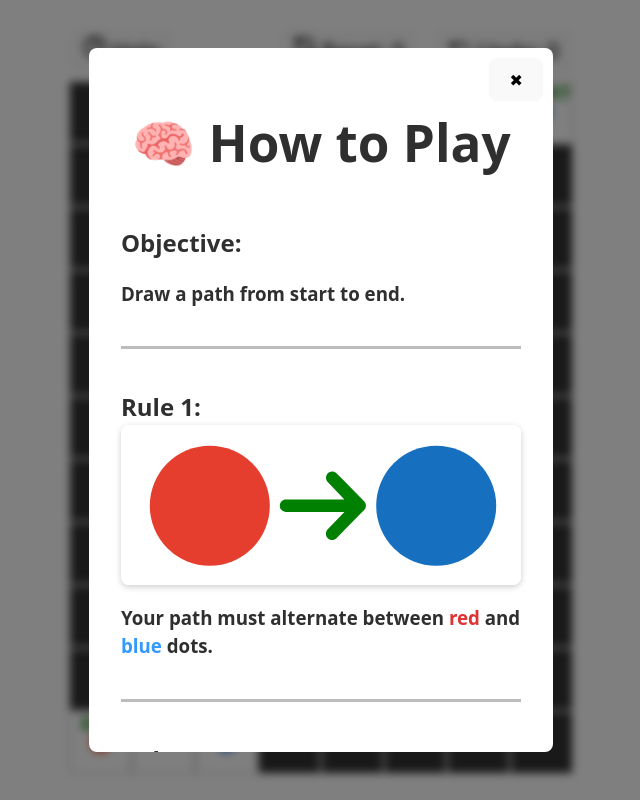
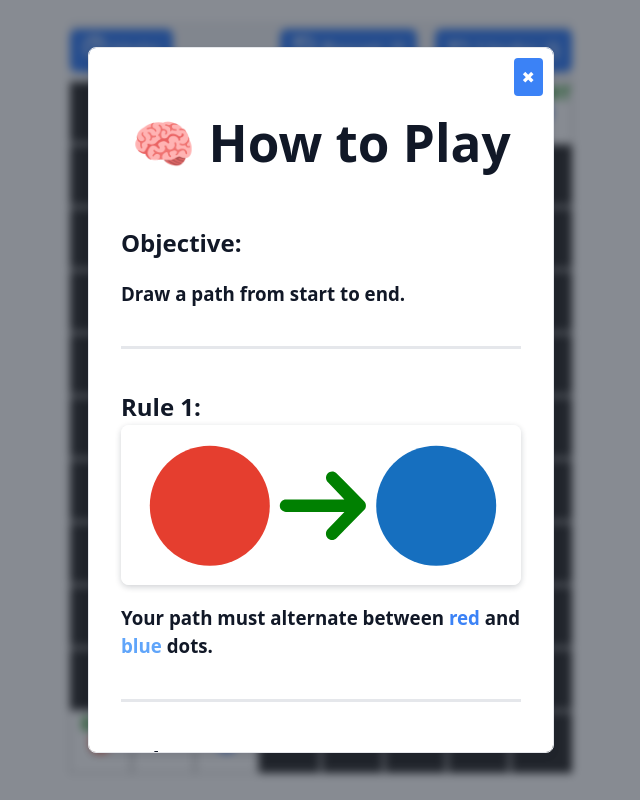
Before and after one commit to saaasaab/Red-Blue-Maze, a React (Vite) app: page / in a window 1280 px wide. Shown: the whole page, without its empty margins (319-959 px from the left). Built offline with nearby package versions, Linux system fonts and the light colour scheme.

Commit message:
change color palette

```diff
--- a/src/App.scss
+++ b/src/App.scss
@@ -1,8 +1,30 @@
+:root {
+  --bg-primary: #ffffff;
+  --bg-secondary: #f3f4f6;
+  --text-primary: #111827;
+  --text-secondary: #4b5563;
+  --accent-primary: #3b82f6;
+  --accent-secondary: #60a5fa;
+  --border-color: #e5e7eb;
+  --button-primary: #3b82f6;
+  --button-secondary: #60a5fa;
+  --button-primary-text: #ffffff;
+
+  --bg-primary-rgb: 255, 255, 255;
+  --bg-secondary-rgb: 243, 244, 246;
+  --text-primary-rgb: 17, 24, 39;
+  --text-secondary-rgb: 75, 85, 99;
+  --accent-primary-rgb: 59, 130, 246;
+  --accent-secondary-rgb: 96, 165, 250;
+  --border-color-rgb: 229, 231, 235;
+}
+
 #root {
   display: flex;
   justify-content: center;
   align-items: center;
   width: 100%;
+  background-color: var(--bg-primary);
 }
 
 .maze-container {
@@ -18,6 +40,8 @@
     gap: 1rem;
     align-items: center;
     justify-content: space-between;
+    background-color: var(--bg-secondary);
+
     .top-bar-controls-left{
       display: flex;
       gap: 1rem;
@@ -34,17 +58,27 @@
       display: flex;
       gap: 5px;
       justify-content: center;
+      background-color: var(--button-primary);
+      color: var(--button-primary-text);
+      border: 1px solid var(--border-color);
+
+      &:hover {
+        background-color: var(--button-secondary);
+      }
     }
     .score{
        font-size: 1.4rem;
+       color: var(--text-primary);
     }
   }
 }
+
 .maze {
   display: flex;
   flex-direction: column;
   user-select: none;
   padding: 20px;
+  background-color: var(--bg-primary);
 }
 
 .row {
@@ -53,13 +87,15 @@
 
 .line {
   position: absolute;
-  background-color: #ccc;
+  background-color: var(--border-color);
   z-index: 0;
 }
+
 .cell.block {
-  background-color: #111;
+  background-color: var(--text-primary);
   pointer-events: none;
 }
+
 .line.top {
   top: -25px;
   left: 50%;
@@ -79,26 +115,26 @@
 .cell {
   width: 50px;
   height: 50px;
-  border: 1px solid #ccc;
+  border: 1px solid var(--border-color);
   position: relative;
   display: flex;
   align-items: center;
   justify-content: center;
-  background-color: white;
+  background-color: var(--bg-primary);
   transition: background-color 0.3s;
 }
 
 .cell.blocked {
-  background-color: #333;
+  background-color: var(--text-secondary);
   pointer-events: none;
 }
 
 .cell.active {
-  background-color: #d2f0d2;
+  background-color: var(--accent-secondary);
 }
 
 .cell.invalid {
-  background-color: #f8d7da;
+  background-color: rgba(var(--text-secondary-rgb), 0.1);
 }
 
 .dot {
@@ -108,9 +144,9 @@
 }
 
 .dot.red {
-  background-color: red;
+  background-color: var(--accent-primary);
 }
 
 .dot.blue {
-  background-color: blue;
+  background-color: var(--accent-secondary);
 }
--- a/src/MazeIntroOverlay.scss
+++ b/src/MazeIntroOverlay.scss
@@ -6,9 +6,10 @@
 
         h2, h3{
             text-align: left;
+            color: var(--text-primary);
         }
 
-        border-bottom: 3px solid #bdbbbb;
+        border-bottom: 3px solid var(--border-color);
 
         margin-bottom: 20px;
         padding: 20px 0;
@@ -18,16 +19,18 @@
   img {
     max-width: 100%;
     border-radius: 8px;
-    box-shadow: 0 2px 6px rgba(0, 0, 0, 0.2);
+    box-shadow: 0 2px 6px rgba(var(--text-primary-rgb), 0.2);
   }
   h2 {
     margin-bottom: 1rem;
+    color: var(--text-primary);
   }
 
   ul {
     text-align: left;
     padding-left: 1.2rem;
     margin-bottom: 1.5rem;
+    color: var(--text-secondary);
 
     li {
       margin-bottom: 0.5rem;
@@ -35,18 +38,18 @@
   }
 
   .red-dot {
-    color: #d33;
+    color: var(--accent-primary);
     font-weight: bold;
   }
 
   .blue-dot {
-    color: #3399ff;
+    color: var(--accent-secondary);
     font-weight: bold;
   }
 
   .begin-btn {
-    background-color: #3399ff;
-    color: white;
+    background-color: var(--button-primary);
+    color: var(--button-primary-text);
     padding: 0.6rem 1.2rem;
     border: none;
     border-radius: 6px;
@@ -55,7 +58,7 @@
     transition: background-color 0.2s ease;
 
     &:hover {
-      background-color: #267ad8;
+      background-color: var(--button-secondary);
     }
   }
 }
--- a/src/OverlayCard.scss
+++ b/src/OverlayCard.scss
@@ -3,7 +3,7 @@
   top: 0;
   left: 0;
   width: 100vw;
-  background-color: rgba(0, 0, 0, 0.5);
+  background-color: rgba(var(--text-primary-rgb), 0.5);
   backdrop-filter: blur(4px);
   display: flex;
   justify-content: center;
@@ -19,19 +19,23 @@
     max-width: 400px;
     margin: 0 auto;
     text-align: center;
-    background: white;
+    background: var(--bg-primary);
     border-radius: 8px;
-    color: rgb(48, 47, 47);
+    color: var(--text-primary);
     height: 80%;
     overflow: scroll;
     -webkit-overflow-scrolling: touch;
     touch-action: auto;
+    border: 1px solid var(--border-color);
+    box-shadow: 0 4px 6px rgba(var(--text-primary-rgb), 0.1);
     h2 {
       margin: 0;
+      color: var(--text-primary);
     }
     p {
       font-size: 2.2rem;
       margin: 0;
+      color: var(--text-primary);
     }
 
   }
@@ -39,5 +43,16 @@
     position: absolute;
     top: 10px;
     right: 10px;
+    background-color: var(--button-primary);
+    color: var(--button-primary-text);
+    border: none;
+    border-radius: 4px;
+    padding: 0.5rem;
+    cursor: pointer;
+    transition: background-color 0.2s ease;
+
+    &:hover {
+      background-color: var(--button-secondary);
+    }
   }
 }
--- a/src/ScorePage.scss
+++ b/src/ScorePage.scss
@@ -1,9 +1,11 @@
 .overlay-container h2 {
   margin: 0;
+  color: var(--text-primary);
 }
 p {
   font-size: 2.2rem;
   margin: 0;
+  color: var(--text-primary);
 }
 
 .new-puzzle {
@@ -14,6 +16,7 @@ p {
   p {
     font-size: 1.2rem;
     margin: 0;
+    color: var(--text-secondary);
   }
 }
 
@@ -24,4 +27,9 @@ p {
   letter-spacing: 0;
   white-space: pre;
   margin-bottom: 1rem;
+  color: var(--text-primary);
+  background-color: var(--bg-secondary);
+  padding: 1rem;
+  border-radius: 4px;
+  border: 1px solid var(--border-color);
 }
```
